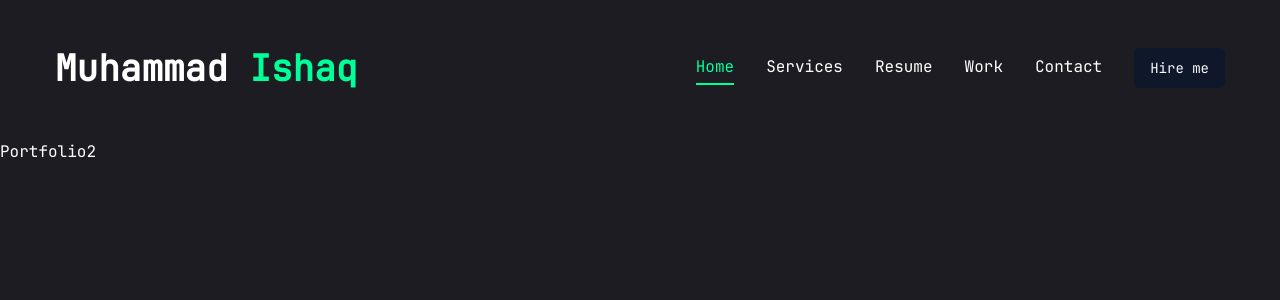
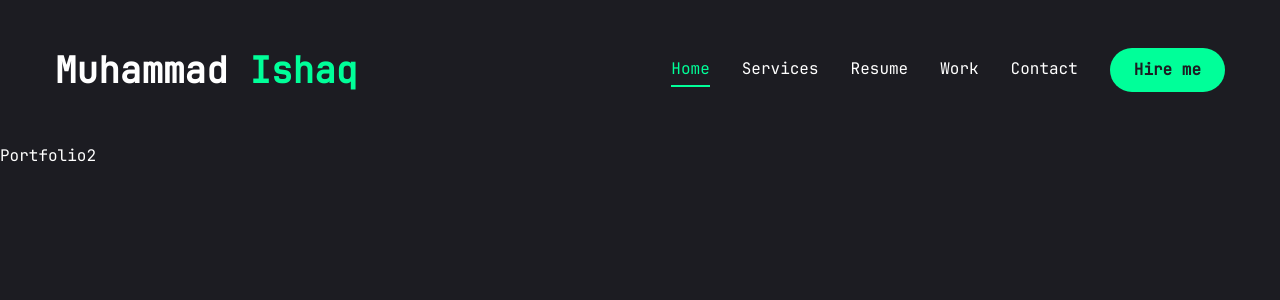
Before and after one commit to ishaq001/portfolio2, a Next.js app: page / in a window 1280 px wide. Shown: the top 300 px of the page. Built offline with nearby package versions, Linux system fonts and the light colour scheme.

Commit message:
add hire me button

```diff
--- a/components/MobileNav.tsx
+++ b/components/MobileNav.tsx
@@ -33,7 +33,7 @@
                 className={`${
                   path === pathname && "text-accent border-b-2 border-accent"
                 } capitalize
-                   hover:text-accent text-xl transition-all`}
+                   hover:text-accent-hover text-xl transition-all`}
               >
                 {name}
               </Link>
--- a/components/Navbar.tsx
+++ b/components/Navbar.tsx
@@ -16,7 +16,7 @@
           className={`${
             path === pathname && "text-accent border-b-2 border-accent"
           } capitalize font-medium
-           hover:text-accent transition-all `}
+           hover:text-accent-hover transition-all `}
         >
           {name}
         </Link>
--- a/components/ui/button.tsx
+++ b/components/ui/button.tsx
@@ -5,25 +5,19 @@
 import { cn } from "@/lib/utils"
 
 const buttonVariants = cva(
-  "inline-flex items-center justify-center whitespace-nowrap rounded-md text-sm font-medium ring-offset-white transition-colors focus-visible:outline-none focus-visible:ring-2 focus-visible:ring-slate-950 focus-visible:ring-offset-2 disabled:pointer-events-none disabled:opacity-50 dark:ring-offset-slate-950 dark:focus-visible:ring-slate-300",
+  "inline-flex items-center justify-center whitespace-nowrap rounded-full text-base font-semibold ring-offset-white transition-colors",
   {
     variants: {
       variant: {
-        default: "bg-slate-900 text-slate-50 hover:bg-slate-900/90 dark:bg-slate-50 dark:text-slate-900 dark:hover:bg-slate-50/90",
-        destructive:
-          "bg-red-500 text-slate-50 hover:bg-red-500/90 dark:bg-red-900 dark:text-slate-50 dark:hover:bg-red-900/90",
+        default: "bg-accent text-primary hover:bg-accent-hover",
+        primary: "bg-primary text-white",
         outline:
-          "border border-slate-200 bg-white hover:bg-slate-100 hover:text-slate-900 dark:border-slate-800 dark:bg-slate-950 dark:hover:bg-slate-800 dark:hover:text-slate-50",
-        secondary:
-          "bg-slate-100 text-slate-900 hover:bg-slate-100/80 dark:bg-slate-800 dark:text-slate-50 dark:hover:bg-slate-800/80",
-        ghost: "hover:bg-slate-100 hover:text-slate-900 dark:hover:bg-slate-800 dark:hover:text-slate-50",
-        link: "text-slate-900 underline-offset-4 hover:underline dark:text-slate-50",
+          "border border-accent bg-transparent text-accent hover:bg-accent hover:text-primary",
       },
       size: {
-        default: "h-10 px-4 py-2",
-        sm: "h-9 rounded-md px-3",
-        lg: "h-11 rounded-md px-8",
-        icon: "h-10 w-10",
+        default: "h-[44px] px-6",
+        md: "h-[48px] px-6",
+        lg: "h-[56px] px-8 text-sm uppercase tracking-[2px]",
       },
     },
     defaultVariants: {
```
